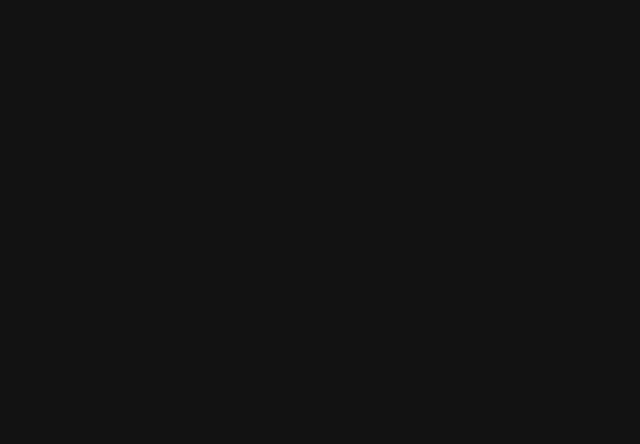
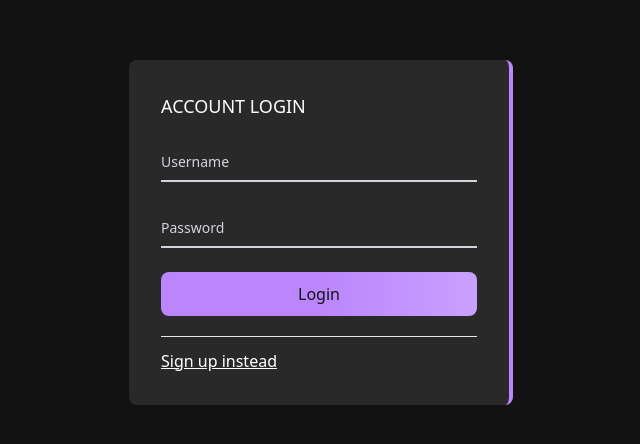
Before and after one commit to AgentA12/Strength_Log, a React (Create React App) app in the folder client/: page /Login in a window 1280 px wide. Before the commit this address had no page. Shown: the part 168-612 px from the top of the page, without its empty margins (319-959 px from the left). Built offline with nearby package versions, Linux system fonts and the light colour scheme.

Commit message:
added login/signup

```diff
--- a/client/src/App.js
+++ b/client/src/App.js
@@ -1,12 +1,14 @@
 import { Main } from "./pages/Main";
 import { Routes, Route } from "react-router-dom";
-import Register from "./pages/Register";
+import Login from "./components/Login";
+import Signup from "./components/Signup";
 
 export default function App() {
   return (
     <Routes>
       <Route path="/" element={<Main />} />
-      <Route path="/Register" element={<Register />} />
+      <Route path="/Login" element={<Login />} />
+      <Route path="/Signup" element={<Signup />} />
     </Routes>
   );
 }
--- a/client/src/components/Login.jsx
+++ b/client/src/components/Login.jsx
@@ -1,6 +1,8 @@
 import React, { useState } from "react";
+import { Link } from "react-router-dom";
 import { useMutation } from "@apollo/client";
 import { LOGIN_USER } from "../utils/graphql/mutations";
+import Auth from "../utils/auth/auth";
 
 export default function Login() {
   const [loginUser, { data, loading, error }] = useMutation(LOGIN_USER, {
@@ -22,69 +24,66 @@ export default function Login() {
     });
   }
 
-  function handleSubmit(event) {
+  async function handleSubmit(event) {
     event.preventDefault();
 
-    loginUser({
+    const mutationResponse = await loginUser({
       variables: {
         ...formState,
       },
     });
+
+    Auth.login(mutationResponse.data.login.token);
   }
 
-  if (loading) return "Submitting...";
-  if (error) return `Submission error! ${error.message}`;
+  if (error) console.log(error);
 
   return (
-    <div className="max-w-4xl bg-overlay p-8 rounded-lg ">
+    <div className="flex h-screen items-center justify-center">
+      <div className="w-96 bg-overlay mx-2 p-8 rounded-lg border-r-primary border-r-4">
         <form className="" onSubmit={(event) => handleSubmit(event)}>
-        <h5>Login</h5>
-        <div className="mb-6">
-          <label
-            htmlFor="username-success"
-            className="block mb-2 text-sm font-medium text-green-700 dark:text-green-500"
-          >
-            Your Username
-          </label>
+          <h5 className="mb-5 font-medium text-lg">ACCOUNT LOGIN</h5>
+          <div className="relative z-0 mb-6 w-full group">
             <input
               onChange={handleChange}
               type="text"
               name="username"
-            className="bg-overlay border border-green-500  placeholder-green-700 text-sm rounded-lg focus:ring-green-500 focus:border-green-500 block w-full p-2.5 dark:bg-green-100 dark:border-green-400"
-            placeholder="Bonnie Green"
+              className="block py-2.5 px-0 w-full text-sm text-white bg-transparent border-0 border-b-2 border-gray-300 appearance-none dark:text-white dark:border-gray-600 dark:focus:border-blue-500 focus:outline-none focus:ring-0 focus:border-primary peer"
+              placeholder=" "
+              required
             />
-          <p className="mt-2 text-sm text-green-600 dark:text-green-500">
-            <span className="font-medium">Alright!</span> Username available!
-          </p>
+            <label className="peer-focus:font-medium absolute text-sm text-gray-300 dark:text-gray-400 duration-300 transform -translate-y-6 scale-75 top-3 -z-10 origin-[0] peer-focus:left-0  peer-focus:text-primary peer-placeholder-shown:scale-100 peer-placeholder-shown:translate-y-0 peer-focus:scale-75 peer-focus:-translate-y-6">
+              Username
+            </label>
           </div>
-        <div>
-          <label
-            htmlFor="password"
-            className="block mb-2 text-sm font-medium text-red-700 dark:text-red-500"
-          >
-            Password
-          </label>
+          <div className="relative z-0 mb-6 w-full group">
             <input
               onChange={handleChange}
               name="password"
               type="password"
-            className="bg-overlay border border-red-500 text-red-900 placeholder-red-700 text-sm rounded-lg focus:ring-red-500 focus:border-red-500 block w-full p-2.5 dark:bg-red-100 dark:border-red-400"
-            placeholder="Bonnie Green"
+              className="block py-2.5 px-0 w-full text-sm text-white bg-transparent border-0 border-b-2 border-gray-300 appearance-none dark:text-white dark:border-gray-600 dark:focus:border-blue-500 focus:outline-none focus:ring-0 focus:border-primary peer"
+              placeholder=" "
+              required
             />
-          <p className="mt-2 text-sm text-red-600 dark:text-red-500">
-            <span className="font-medium">Oops!</span> Username Password is
-            incorrect
-          </p>
+            <label className="peer-focus:font-medium absolute text-sm text-gray-300 dark:text-gray-400 duration-300 transform -translate-y-6 scale-75 top-3 -z-10 origin-[0] peer-focus:left-0  peer-focus:text-primary peer-placeholder-shown:scale-100 peer-placeholder-shown:translate-y-0 peer-focus:scale-75 peer-focus:-translate-y-6">
+              Password
+            </label>
           </div>
-        <hr className="my-3 " />
           <button
             type="submit"
-          className="w-fit text-background bg-gradient-to-r from-primary via-primary to-primary_faded hover:bg-gradient-to-br focus:ring-4 focus:outline-none
-                focus:ring-primary_faded font-medium rounded-lg px-5 py-2.5 text-center mr-2 mb-2 "
+            className="w-full text-background bg-gradient-to-r from-primary via-primary to-primary_faded hover:bg-gradient-to-br focus:ring-4 focus:outline-none
+                focus:ring-primary_faded font-medium rounded-lg px-5 py-2.5 mb-4"
           >
-          Sign up
+            Login
           </button>
+          <p className="my-1 py-1 border-t text-error">
+            {error && error.message}
+          </p>
         </form>
+        <Link to="/Signup" className="hover:text-primary underline">
+          Sign up instead
+        </Link>
+      </div>
     </div>
   );
 }
--- a/client/src/components/Signup.jsx
+++ b/client/src/components/Signup.jsx
@@ -1,68 +1,87 @@
-import React from "react";
+import React, { useState } from "react";
+import { Link } from "react-router-dom";
+import { useMutation } from "@apollo/client";
+import { ADD_USER } from "../utils/graphql/mutations";
+import Auth from "../utils/auth/auth";
 
-export function Signup() {
+export default function Signup() {
+  const [addUser, { error }] = useMutation(ADD_USER, {
+    variables: {
+      username: "",
+      password: "",
+    },
+  });
+
+  const [formState, setFormState] = useState({
+    username: "",
+    password: "",
+  });
+
+  function handleChange({ target }) {
+    setFormState({
+      ...formState,
+      [target.name]: target.value,
+    });
+  }
+
+  async function handleSubmit(event) {
+    event.preventDefault();
+
+    const mutationResponse = await addUser({
+      variables: {
+        ...formState,
+      },
+    });
+
+    Auth.login(mutationResponse.data.createUser.token);
+  }
+
+  if (error) console.log(error);
+
   return (
-    <div className="">
-      <div class="mb-6">
-        <label
-          for="username-success"
-          class="block mb-2 text-sm font-medium text-green-700 dark:text-green-500"
-        >
-          Your Username
-        </label>
-        <input
-          type="text"
-          id="username-success"
-          class="bg-green-50 border border-green-500 text-green-900 placeholder-green-700 text-sm rounded-lg focus:ring-green-500 focus:border-green-500 block w-full p-2.5 dark:bg-green-100 dark:border-green-400"
-          placeholder="Bonnie Green"
-        />
-        <p class="mt-2 text-sm text-green-600 dark:text-green-500">
-          <span class="font-medium">Alright!</span> Username available!
-        </p>
-      </div>
-      <div>
-        <label
-          for="username-error"
-          class="block mb-2 text-sm font-medium text-red-700 dark:text-red-500"
-        >
-          Your Username
-        </label>
-        <input
-          type="text"
-          id="username-error"
-          class="bg-red-50 border border-red-500 text-red-900 placeholder-red-700 text-sm rounded-lg focus:ring-red-500 focus:border-red-500 block w-full p-2.5 dark:bg-red-100 dark:border-red-400"
-          placeholder="Bonnie Green"
-        />
-        <p class="mt-2 text-sm text-red-600 dark:text-red-500">
-          <span class="font-medium">Oops!</span> Username already taken!
-        </p>
-      </div>
-
-      <label
-        for="email-address-icon"
-        class="block mb-2 text-sm font-medium text-gray-900 dark:text-gray-300"
-      >
-        Your Email
-      </label>
-      <div class="relative">
-        <div class="flex absolute inset-y-0 left-0 items-center pl-3 pointer-events-none">
-          <svg
-            aria-hidden="true"
-            class="w-5 h-5 text-gray-500 dark:text-gray-400"
-            fill="currentColor"
-            viewBox="0 0 20 20"
-            xmlns="http://www.w3.org/2000/svg"
+    <div className="flex h-screen items-center justify-center">
+      <div className="w-96 bg-overlay mx-2 p-8 rounded-lg border-r-primary border-r-4">
+        <form className="" onSubmit={(event) => handleSubmit(event)}>
+          <h5 className="mb-5 font-medium text-lg">ACCOUNT SIGNUP</h5>
+          <div className="relative z-0 mb-6 w-full group">
+            <input
+              onChange={handleChange}
+              type="text"
+              name="username"
+              className="block py-2.5 px-0 w-full text-sm text-white bg-transparent border-0 border-b-2 border-gray-300 appearance-none dark:text-white dark:border-gray-600 dark:focus:border-blue-500 focus:outline-none focus:ring-0 focus:border-primary peer"
+              placeholder=" "
+              required
+            />
+            <label className="peer-focus:font-medium absolute text-sm text-gray-300 dark:text-gray-400 duration-300 transform -translate-y-6 scale-75 top-3 -z-10 origin-[0] peer-focus:left-0  peer-focus:text-primary peer-placeholder-shown:scale-100 peer-placeholder-shown:translate-y-0 peer-focus:scale-75 peer-focus:-translate-y-6">
+              Username
+            </label>
+            <p className="my-2 text-error">{error && error.message}</p>
+          </div>
+          <div className="relative z-0 mb-6 w-full group">
+            <input
+              onChange={handleChange}
+              name="password"
+              type="password"
+              className="block py-2.5 px-0 w-full text-sm text-white bg-transparent border-0 border-b-2 border-gray-300 appearance-none dark:text-white dark:border-gray-600 dark:focus:border-blue-500 focus:outline-none focus:ring-0 focus:border-primary peer"
+              placeholder=" "
+              required
+            />
+            <label className="peer-focus:font-medium absolute text-sm text-gray-300 dark:text-gray-400 duration-300 transform -translate-y-6 scale-75 top-3 -z-10 origin-[0] peer-focus:left-0  peer-focus:text-primary peer-placeholder-shown:scale-100 peer-placeholder-shown:translate-y-0 peer-focus:scale-75 peer-focus:-translate-y-6">
+              Password
+            </label>
+            {/* <p className="mt-3">error message</p> */}
+          </div>
+          <button
+            type="submit"
+            className="w-full text-background bg-gradient-to-r from-primary via-primary to-primary_faded hover:bg-gradient-to-br focus:ring-4 focus:outline-none
+                focus:ring-primary_faded font-medium rounded-lg px-5 py-2.5 mb-4"
           >
-            <path d="M2.003 5.884L10 9.882l7.997-3.998A2 2 0 0016 4H4a2 2 0 00-1.997 1.884z"></path>
-            <path d="M18 8.118l-8 4-8-4V14a2 2 0 002 2h12a2 2 0 002-2V8.118z"></path>
-          </svg>
-        </div>
-        <input
-          type="text"
-          id="email-address-icon"
-          class="bg-gray-50 border border-gray-300 text-gray-900 text-sm rounded-lg focus:ring-blue-500 focus:border-blue-500 block w-full pl-10 p-2.5  dark:bg-gray-700 dark:border-gray-600 dark:placeholder-gray-400 dark:text-white dark:focus:ring-blue-500 dark:focus:border-blue-500"
-          placeholder="name@email.com"
-        />
+            Signup
+          </button>
+        </form>
+        <Link to="/Login" className="hover:text-primary underline">
+          Login
+        </Link>
       </div>
     </div>
   );
--- a/client/src/components/Template/Template.jsx
+++ b/client/src/components/Template/Template.jsx
@@ -127,7 +127,7 @@ export const TemplateContainer = () => {
                   Add Template
                   {/* <div role="status">
                     <svg
-                      class="inline mr-2 w-8 h-5 text-gray-200 animate-spin dark:text-gray-600 fill-primary"
+                      className="inline mr-2 w-8 h-5 text-gray-200 animate-spin dark:text-gray-600 fill-primary"
                       viewBox="0 0 100 101"
                       fill="none"
                       xmlns="http://www.w3.org/2000/svg"
@@ -141,7 +141,7 @@ export const TemplateContainer = () => {
                         fill="currentFill"
                       />
                     </svg>
-                    <span class="sr-only">Loading...</span>
+                    <span className="sr-only">Loading...</span>
                   </div> */}
                 </button>
               </div>
--- /dev/null
+++ b/client/src/utils/auth/auth.js
@@ -0,0 +1,38 @@
+import jwt_decode from "jwt-decode";
+
+class Auth {
+  login(token) {
+    window.localStorage.setItem("token", token);
+    console.log(localStorage.getItem("token"));
+    window.location.assign("/");
+  }
+
+  isLoggedIn() {
+    const token = localStorage.getItem("token");
+
+    return !!token && !this.isTokenExpired(token);
+  }
+
+  isTokenExpired(token) {
+    try {
+      const decoded = jwt_decode(token);
+      if (decoded.exp < Date.now() / 1000) {
+        return true;
+      } else return false;
+    } catch (err) {
+      return false;
+    }
+  }
+
+  logout() {
+    window.localStorage.removeItem("token");
+
+    window.location.assign("/");
+  }
+
+  getToken() {
+    return window.localStorage.getItem("token");
+  }
+}
+
+export default new Auth();
```
Also changed, not shown: client/src/components/Nav/Nav.jsx (+20 -4 lines), client/src/pages/Register.js (deleted, +0 -10 lines), client/src/utils/graphql/mutations.js (+24 -6 lines), 2 other files (tests, documents, lock files or other folders). Lines whose indentation alone changed are shown as unchanged.
